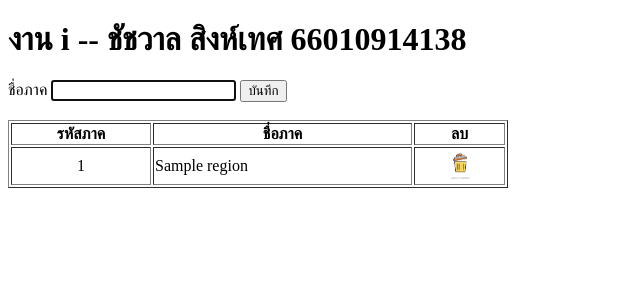
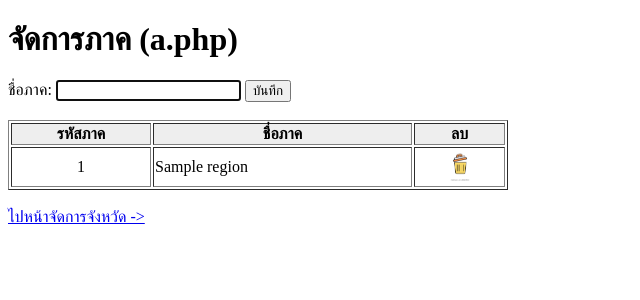
Before and after one commit to 66010914138-max/chatchawan, a PHP site: page /a.php in a window 1280 px wide. Shown: the top 300 px of the page, without its empty margins (0-640 px from the left). Run offline with PHP 8.4, Linux system fonts and the light colour scheme; tables that the repository leaves empty or names only in its code hold one stand-in row (values such as "Sample post").

Commit message:
Update a.php

```diff
--- a/i/a.php
+++ b/i/a.php
@@ -2,59 +2,51 @@
 <html>
 <head>
     <meta charset="utf-8">
-    <title>ชัชวาล สิงห์เทศ 66010914138</title>
+    <title>จัดการภาค -- ชัชวาล สิงห์เทศ</title>
 </head>
 <body>
-    <h1>งาน i -- ชัชวาล สิงห์เทศ 66010914138 </h1>
+    <h1>จัดการภาค (a.php)</h1>
 
     <form method="post" action="">
-        ชื่อภาค <input type="text" name="rname" autofocus required>
+        ชื่อภาค: <input type="text" name="rname" autofocus required>
         <button type="submit" name="Submit">บันทึก</button>
     </form>
     <br>
 
-<?php
-if(isset($_POST['Submit'])){
+    <?php
     include_once("connectdb.php");
-    $rname = $_POST['rname'];
-
-    // คำสั่งเพิ่มข้อมูล
-    $sql2 = "INSERT INTO `regions` (`r_id`, `r_name`) VALUES (NULL, '$rname')";
-    mysqli_query($conn, $sql2) or die ("เพิ่มข้อมูลไม่ได้: " . mysqli_error($conn));
-
-    // เมื่อเพิ่มเสร็จให้ Refresh หน้าตัวเอง
-    echo "<script>window.location='a.php';</script>";
-}
-?>
+    if(isset($_POST['Submit'])){
+        $rname = mysqli_real_escape_string($conn, $_POST['rname']);
+        $sql = "INSERT INTO `regions` (`r_id`, `r_name`) VALUES (NULL, '$rname')";
+        if(mysqli_query($conn, $sql)){
+            echo "<script>alert('บันทึกภาคสำเร็จ'); window.location='a.php';</script>";
+        }
+    }
+    ?>
 
     <table border="1" width="500">
-        <tr>
+        <tr bgcolor="#eeeeee">
             <th>รหัสภาค</th>
             <th>ชื่อภาค</th>
             <th>ลบ</th>
         </tr>
-
         <?php
-        include_once("connectdb.php");
-        $sql = "SELECT * FROM `regions`";
+        $sql = "SELECT * FROM `regions` ORDER BY r_id DESC";
         $rs = mysqli_query($conn, $sql);
-
         while ($data = mysqli_fetch_array($rs)) {
         ?>
             <tr>
                 <td align="center"><?php echo $data['r_id']; ?></td>
                 <td><?php echo $data['r_name']; ?></td>
                 <td align="center">
-                    <a href="delete.php?id=<?php echo $data['r_id']; ?>" onclick="return confirm('ยืนยันการลบข้อมูลนี้?');">
-                        <img src="img/delete.jpg" width="30" height="30" border="0" alt="ลบ">
+                    <a href="delete.php?id=<?php echo $data['r_id']; ?>" onclick="return confirm('ลบภาคนี้ข้อมูลจังหวัดจะหายไปด้วย?');">
+                        <img src="img/delete.jpg" width="30" alt="ลบ">
                     </a>
                 </td>
             </tr>
-        <?php
-        }
-        ?>
+        <?php } ?>
     </table>
-
-    <?php if(isset($conn)) { mysqli_close($conn); } ?>
+    <br>
+    <a href="b.php">ไปหน้าจัดการจังหวัด -></a>
 </body>
 </html>
```
